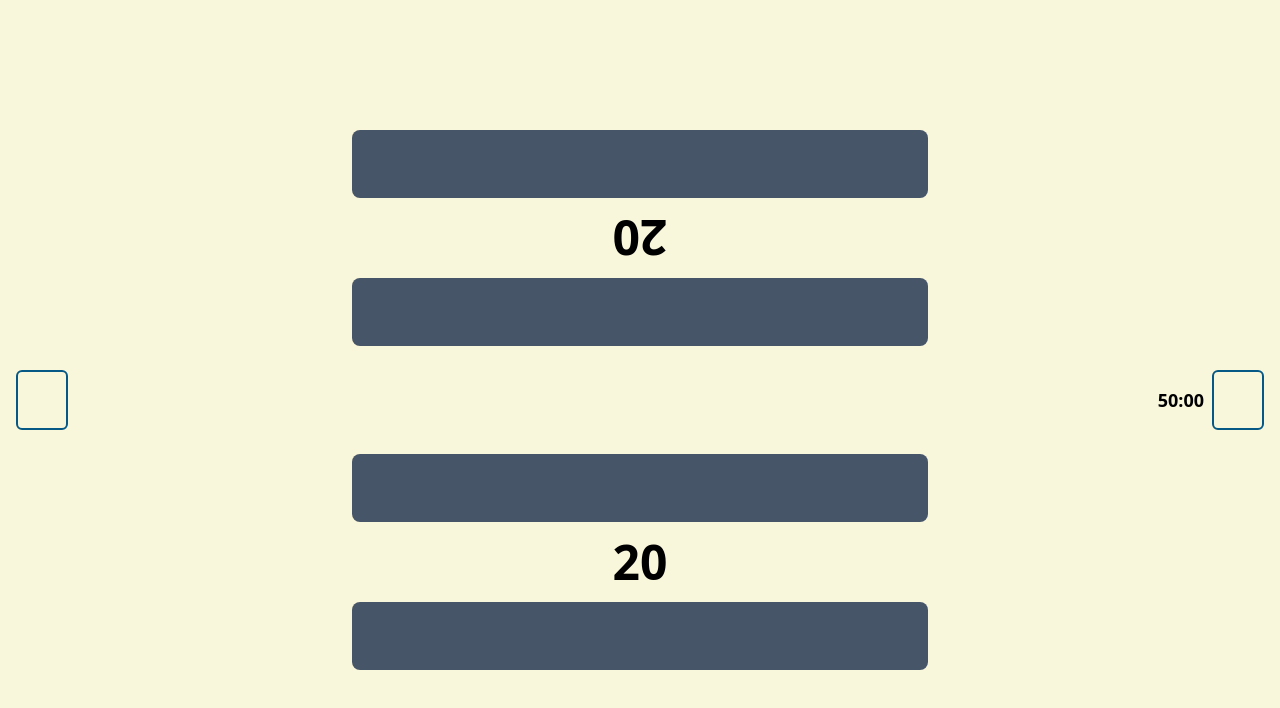
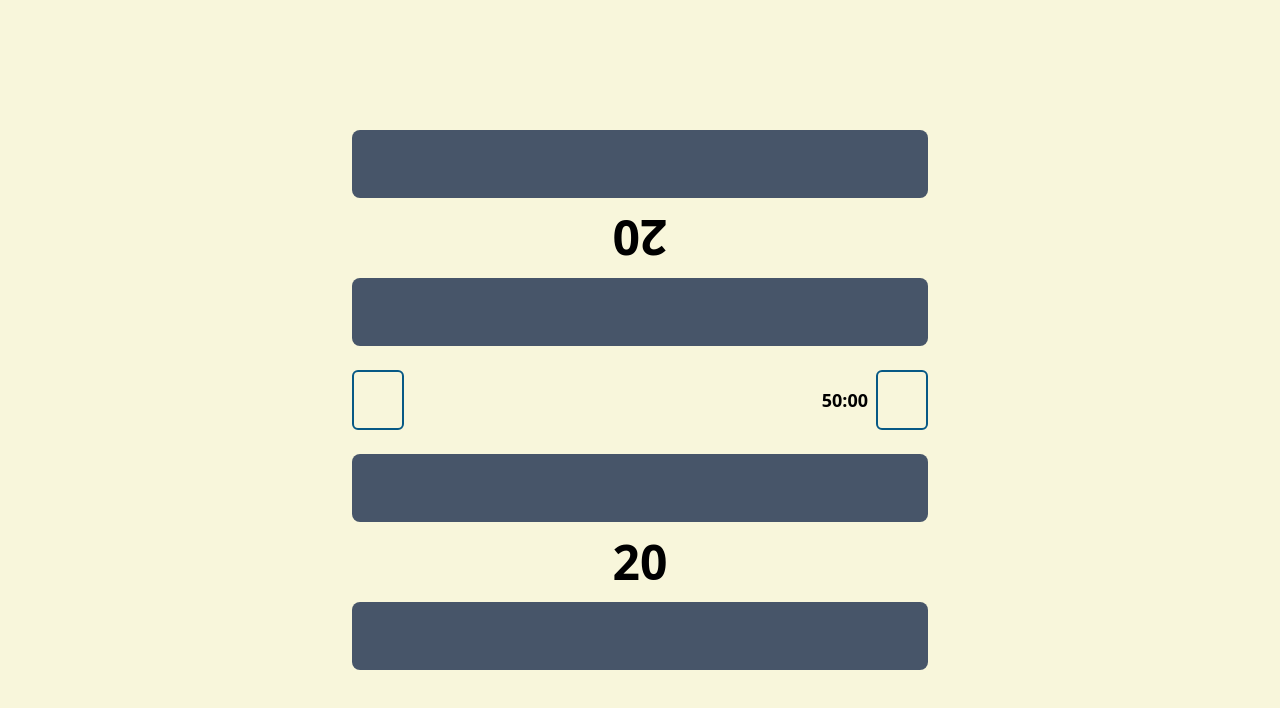
Before and after one commit to axelfriberg/lifelink, a React (Vite) app: page / in a window 1280 px wide. Shown: the top 708 px of the page. Built offline with nearby package versions, Linux system fonts and the light colour scheme; some icons are missing.

Commit message:
Move max width to root

```diff
--- a/src/App.tsx
+++ b/src/App.tsx
@@ -29,7 +29,7 @@ function App() {
 
   return (
     <div className="bg-plains min-h-screen px-4 flex flex-col">
-      <div className="my-auto">
+      <div className="m-auto w-full max-w-xl">
         <LifeCounter
           className="rotate-180"
           life={player1.life}
--- a/src/components/LifeCounter.tsx
+++ b/src/components/LifeCounter.tsx
@@ -21,7 +21,7 @@ export function LifeCounter({
     <div className={className}>
       <div className="flex flex-col w-full gap-4 items-center">
         <button
-          className="text-4xl w-full max-w-xl flex justify-center px-16 py-4 bg-slate-600 text-white rounded-lg active:bg-slate-500"
+          className="text-4xl w-full flex justify-center px-16 py-4 bg-slate-600 text-white rounded-lg active:bg-slate-500"
           type="button"
           onClick={onLifeIncrease}
         >
@@ -29,12 +29,10 @@ export function LifeCounter({
         </button>
         <div className="grid grid-cols-3 text-5xl font-bold min-w-80 justify-items-center">
           <div className="col-start-2">{life}</div>
-          <CurrentLifeChange
-            currentLifeChange={currentLifeChange}
-          />
+          <CurrentLifeChange currentLifeChange={currentLifeChange} />
         </div>
         <button
-          className="text-4xl w-full max-w-xl flex justify-center px-16 py-4 bg-slate-600 text-white rounded-lg active:bg-slate-500"
+          className="text-4xl w-full flex justify-center px-16 py-4 bg-slate-600 text-white rounded-lg active:bg-slate-500"
           type="button"
           onClick={onLifeDecrease}
         >
```
